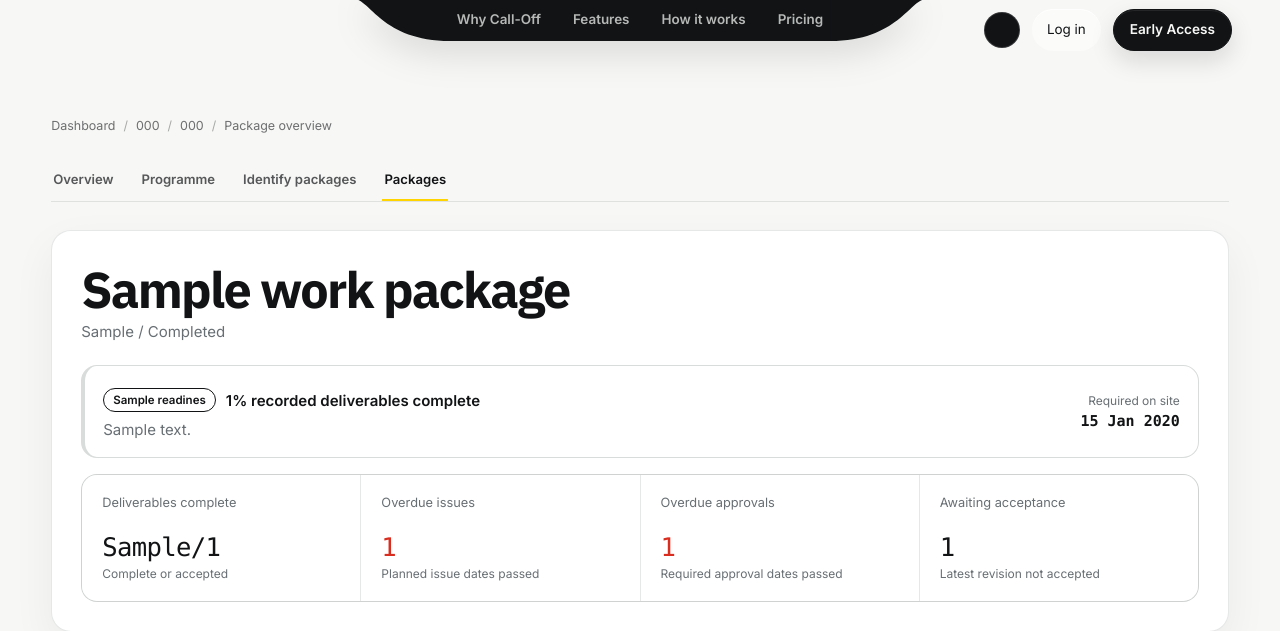
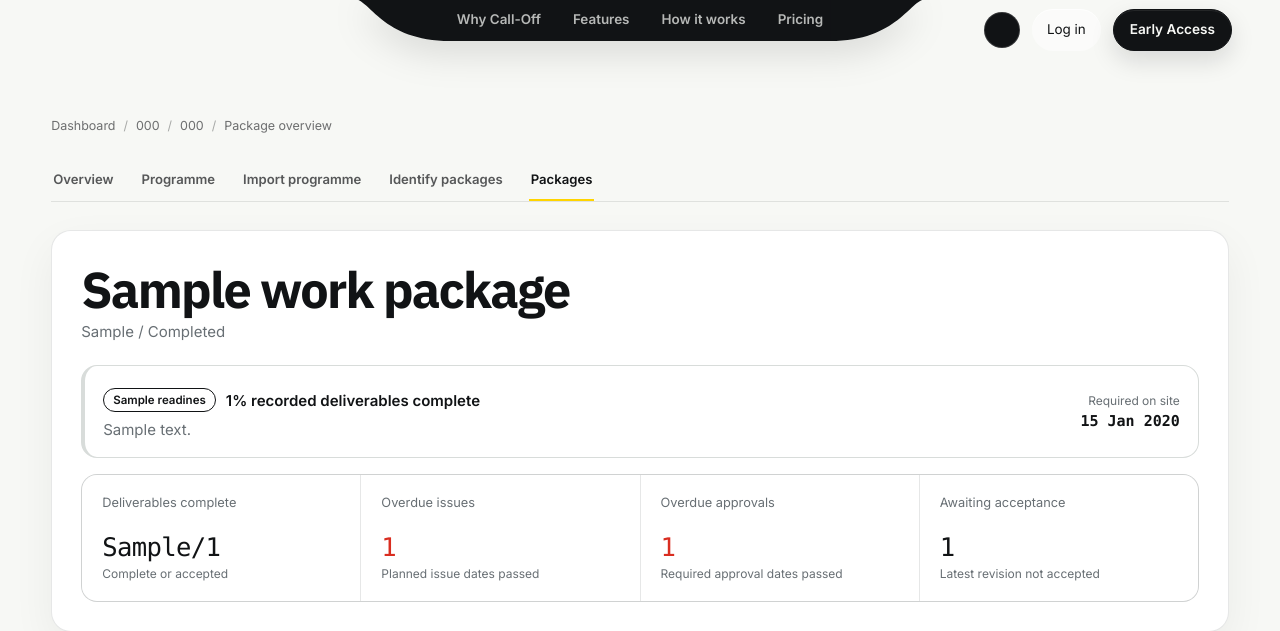
Before and after one commit to olangriffin/Call-Off, a Python web app: template app/frontend/templates/package/work_package_detail.html in a window 1280 px wide. Shown: the top 631 px of the page. Run offline with Jinja, Linux system fonts and the light colour scheme; the template is opened without the code that fills it: most values are stand-ins (such as "Sample title", 1, 10 or a date in 2020).

Commit message:
Expose Programme import in project navigation

```diff
--- a/app/frontend/templates/partials/app_context.html
+++ b/app/frontend/templates/partials/app_context.html
@@ -26,6 +26,8 @@
            {% if active_area == 'overview' %} aria-current="page"{% endif %}>Overview</a>
         <a href="/app/projects/{{ project.id }}/programme"
            {% if active_area == 'programme' %} aria-current="page"{% endif %}>Programme</a>
+        <a href="/app/projects/{{ project.id }}/programme/import"
+           {% if active_area == 'programme_import' %} aria-current="page"{% endif %}>Import programme</a>
         <a href="/app/projects/{{ project.id }}/programme/package-identification"
            {% if active_area == 'package_identification' %} aria-current="page"{% endif %}>Identify packages</a>
         <a href="/app/projects/{{ project.id }}#work-packages"
```
